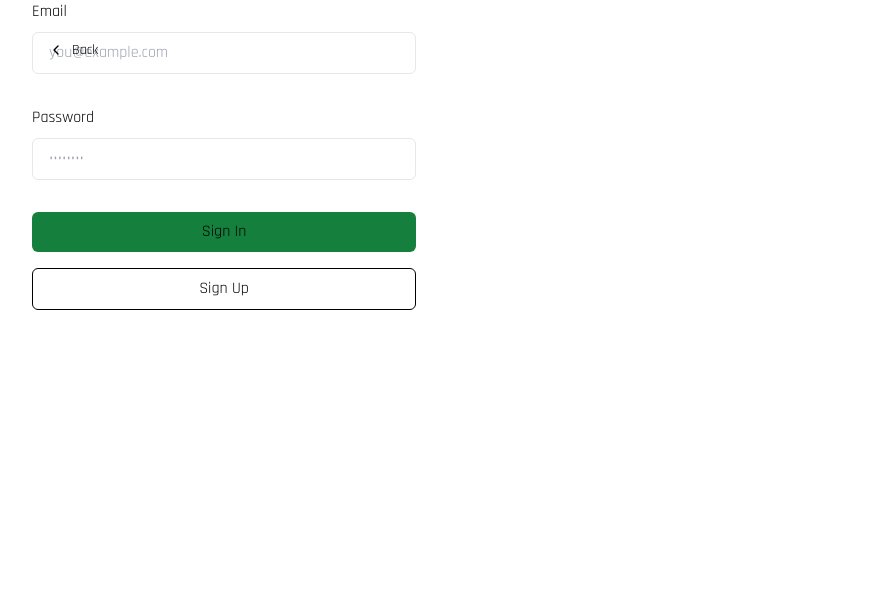
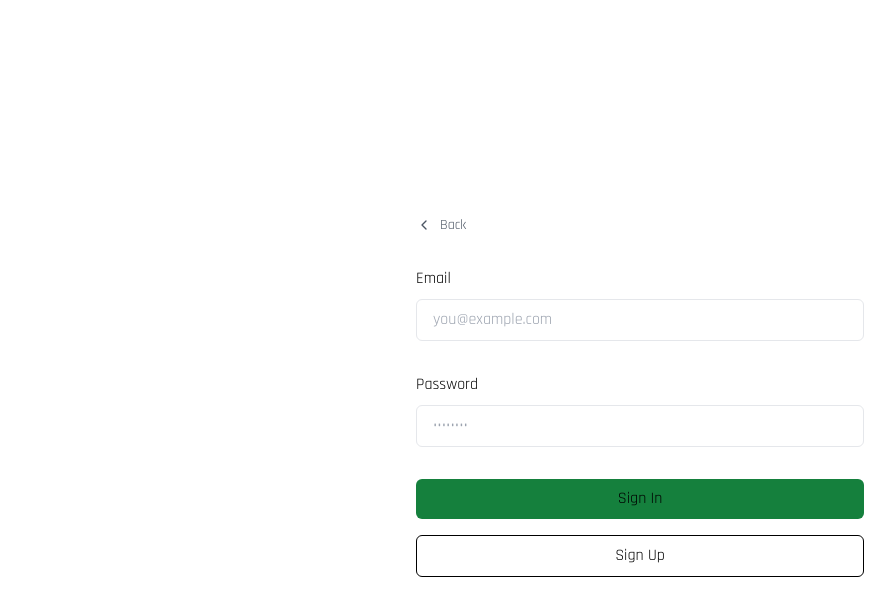
Before and after one commit to machinedramon/PDG, a Next.js app: page /login in a window 1280 px wide. Shown: the top 616 px of the page, without its empty margins (0-895 px from the left). Built offline with nearby package versions, Linux system fonts and the light colour scheme.

Commit message:
🚧 feat(PDG-2): implementa 4/4 da área content para /feed (MVP only), melhorando o layout de /login minimamente

```diff
--- a/app/login/page.tsx
+++ b/app/login/page.tsx
@@ -52,10 +52,12 @@ export default function Login({
   };
 
   return (
-    <div className="flex-1 flex flex-col w-full px-8 sm:max-w-md justify-center gap-2">
+    <div className="flex min-h-screen">
+      <div className="flex-1 flex justify-center items-center p-8">
+        <div className="max-w-md w-full space-y-8">
           <Link
             href="/"
-        className="absolute left-8 top-8 py-2 px-4 rounded-md no-underline text-foreground bg-btn-background hover:bg-btn-background-hover flex items-center group text-sm"
+            className="flex items-center text-sm font-medium text-gray-600 hover:text-gray-900 transition-colors"
           >
             <svg
               xmlns="http://www.w3.org/2000/svg"
@@ -70,10 +72,9 @@ export default function Login({
               className="mr-2 h-4 w-4 transition-transform group-hover:-translate-x-1"
             >
               <polyline points="15 18 9 12 15 6" />
-        </svg>{" "}
+            </svg>
             Back
           </Link>
-
           <form className="animate-in flex-1 flex flex-col w-full justify-center gap-2 text-foreground">
             <label className="text-md" htmlFor="email">
               Email
@@ -115,5 +116,7 @@ export default function Login({
             )}
           </form>
         </div>
+      </div>
+    </div>
   );
 }
--- a/app/login/submit-button.tsx
+++ b/app/login/submit-button.tsx
@@ -13,7 +13,14 @@ export function SubmitButton({ children, pendingText, ...props }: Props) {
   const isPending = pending && action === props.formAction;
 
   return (
-    <button {...props} type="submit" aria-disabled={pending}>
+    <button
+      {...props}
+      type="submit"
+      aria-disabled={pending}
+      className={`transition duration-300 ease-in-out ${props.className} ${
+        pending ? "opacity-75" : "hover:opacity-90"
+      } `}
+    >
       {isPending ? pendingText : children}
     </button>
   );
```
Lines whose indentation alone changed are shown as unchanged.
